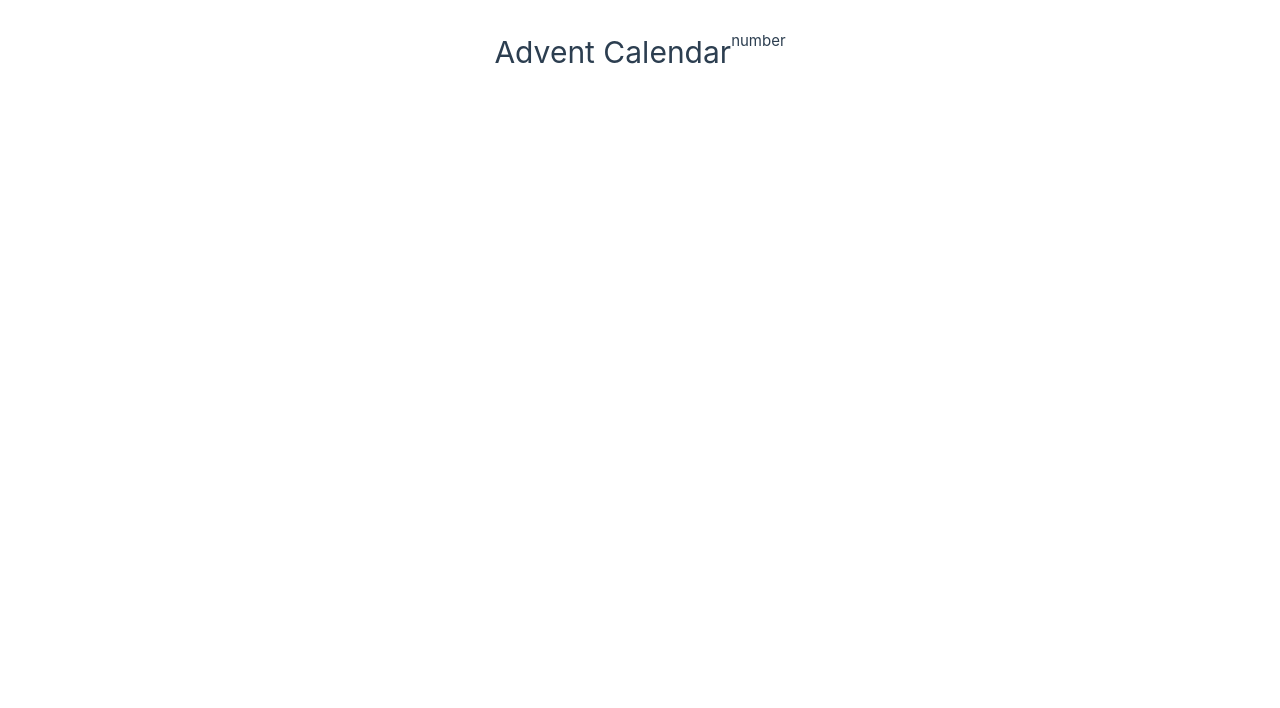
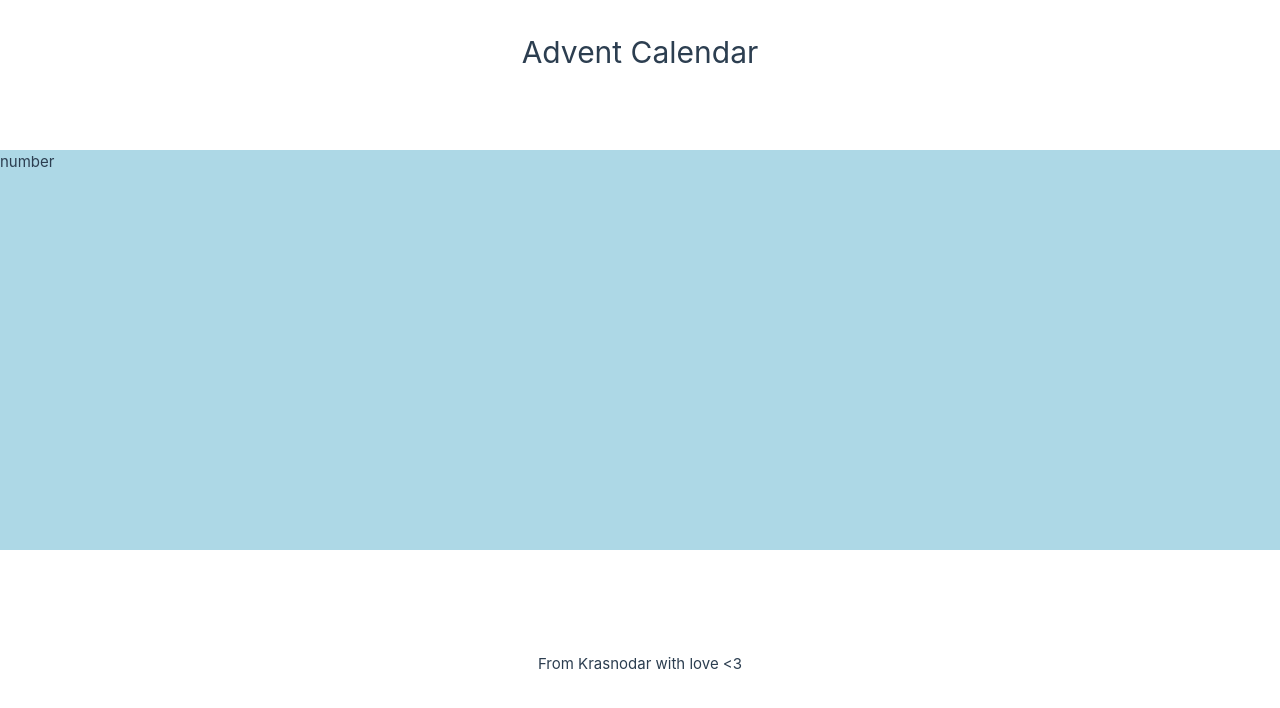
Before and after one commit to nasty23-star/advent-calendar, a Vue app: page / in a window 1280 px wide. Shown: the top 708 px of the page. Built offline with nearby package versions, Linux system fonts and the light colour scheme; the HTML template or start-up script is replaced by a standard one.

Commit message:
Сделала структуру для общей страницы гридам, удалила немного ненужного кода, удалила ненужное лого

```diff
--- a/src/App.vue
+++ b/src/App.vue
@@ -1,29 +1,21 @@
 <script setup lang="ts">
-// import { RouterLink, RouterView } from 'vue-router'
-// import HelloWorld from './components/HelloWorld.vue'
 import TheCard from './components/TheCard.vue'
 </script>
 
 <template>
-  <header>
+<div>
+<header>
 <h1>Advent Calendar</h1>
-<TheCard></TheCard>
-    <!-- <div class="wrapper">
-      <HelloWorld msg="You did it!" /> -->
+</header>
 
-      <!-- <nav>
-        <RouterLink to="/">Home</RouterLink>
-        <RouterLink to="/about">About</RouterLink>
-      </nav> -->
-    <!-- </div> -->
-  </header>
 <main>
+  <TheCard></TheCard>
+</main>
 
-</main>
 <footer>
-
+  <p>From Krasnodar with love <3</p>
 </footer>
-  <RouterView />
+</div>
 </template>
 
 <style scoped>
@@ -32,13 +24,25 @@ import TheCard from './components/TheCard.vue'
   padding: 0;
   margin: 0;
 }
+div {
+  display: grid;
+  grid-template-columns: 1fr;
+  grid-template-rows: 150px 1fr 150px;
+}
 header {
   line-height: 1.5;
-  max-height: 100vh;
   padding-top: 30px;
   position: sticky;
   display: flex;
   justify-content: center;
 }
-
+main {
+  background: lightblue;
+}
+footer {
+  display: grid;
+  justify-items: center; /* Центрирует элементы по горизонтали */
+  align-items: end;
+  padding-block-end: 1.5rem;
+}
 </style>
```
Also changed, not shown: src/assets/logo.svg (deleted).
